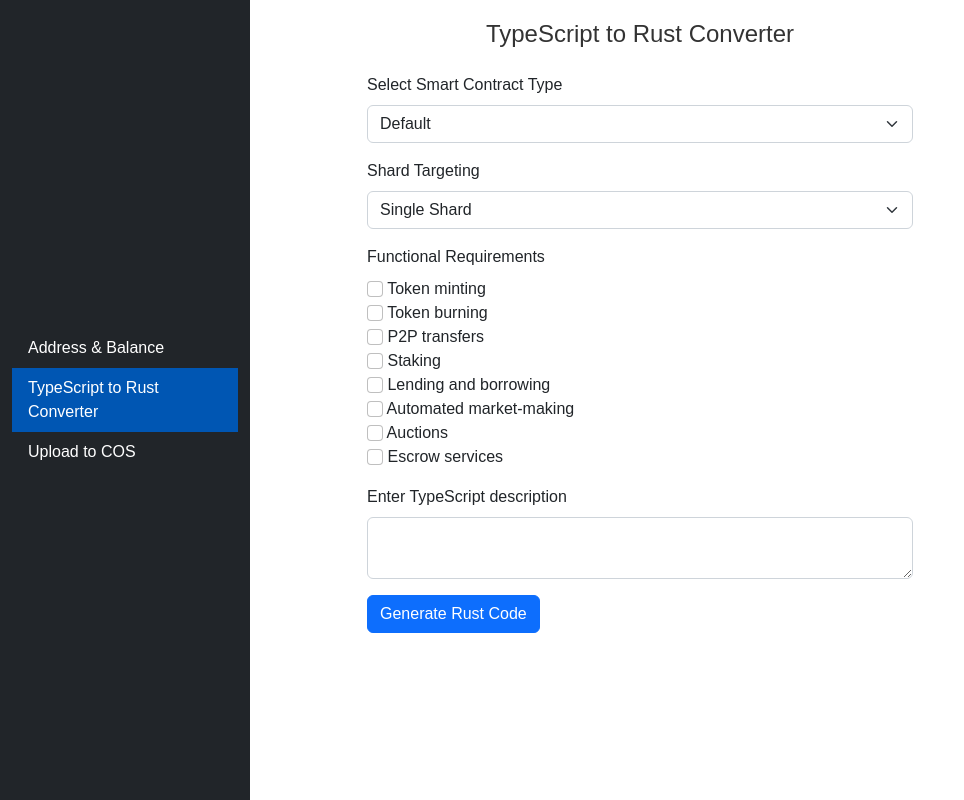
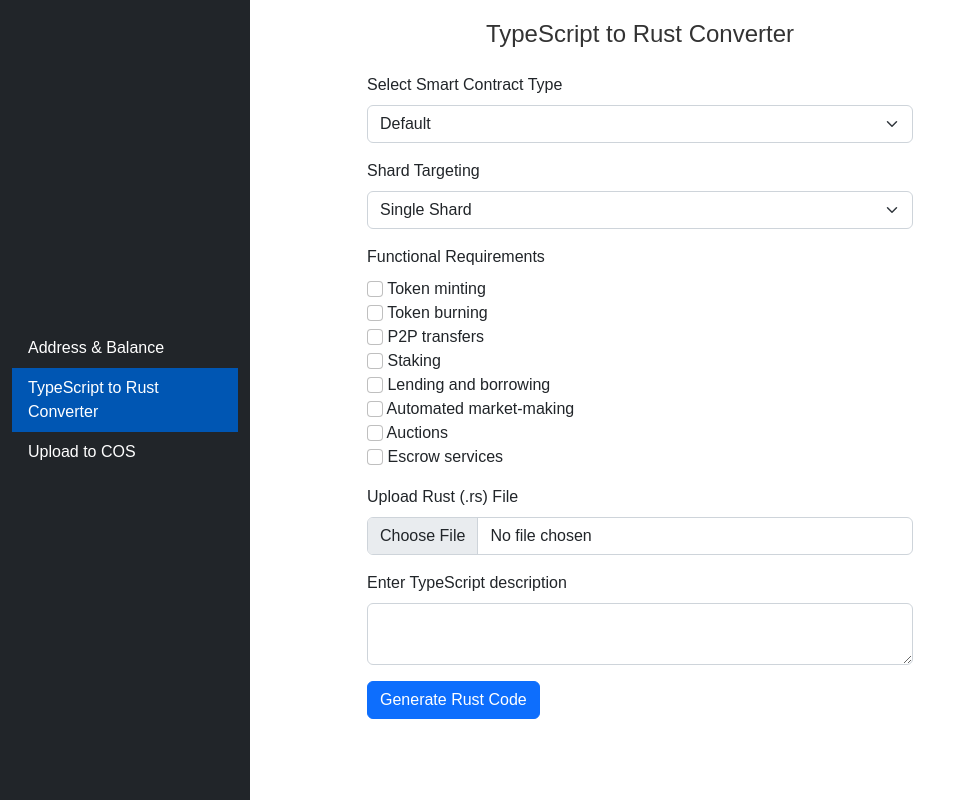
Before and after one commit to adelin232/MultiversX-Hackaton, a React (Create React App) app in the folder client/: page / in a window 1280 px wide. Both pictures are taken after a click on the link "TypeScript to Rust Converter". Shown: the whole page, without its empty margins (0-964 px from the left). Built offline with nearby package versions, Linux system fonts and the light colour scheme.

Commit message:
Improve UI and add README

```diff
--- a/client/src/App.tsx
+++ b/client/src/App.tsx
@@ -30,6 +30,7 @@ export default function App() {
   const [contractType, setContractType] = useState<string>("default");
   const [shardTarget, setShardTarget] = useState<string>("single");
   const [functionalRequirements, setFunctionalRequirements] = useState<string[]>([]);
+  const [uploadedRustContent, setUploadedRustContent] = useState<string | null>(null);
 
   useEffect(() => {
     if (address && address.length > 0) {
@@ -48,7 +49,7 @@ export default function App() {
         headers: {
           "Content-Type": "application/json",
         },
-        body: JSON.stringify({ description, contractType, shardTarget, functionalRequirements }),
+        body: JSON.stringify({ description, contractType, shardTarget, functionalRequirements, uploadedRustContent }),
       });
 
       const data = await response.json();
@@ -89,6 +90,17 @@ export default function App() {
       }
     } catch (err) {
       setUploadStatus("Error uploading file.");
+    }
+  };
+
+  const handleRustFileUpload = (e: any) => {
+    const file = e.target.files[0];
+    if (file) {
+      const reader = new FileReader();
+      reader.onload = (event) => {
+        setUploadedRustContent(event.target?.result as string);
+      };
+      reader.readAsText(file);
     }
   };
 
@@ -189,6 +201,10 @@ export default function App() {
                 ))}
               </FormGroup>
               <FormGroup>
+                <Label for="rustFileInput">Upload Rust (.rs) File</Label>
+                <Input type="file" id="rustFileInput" accept=".rs" onChange={handleRustFileUpload} />
+              </FormGroup>
+              <FormGroup>
                 <Label for="descriptionTextarea">Enter TypeScript description</Label>
                 <Input
                   type="textarea"
```
Also changed, not shown: 2 other files (tests, documents, lock files or other folders).
